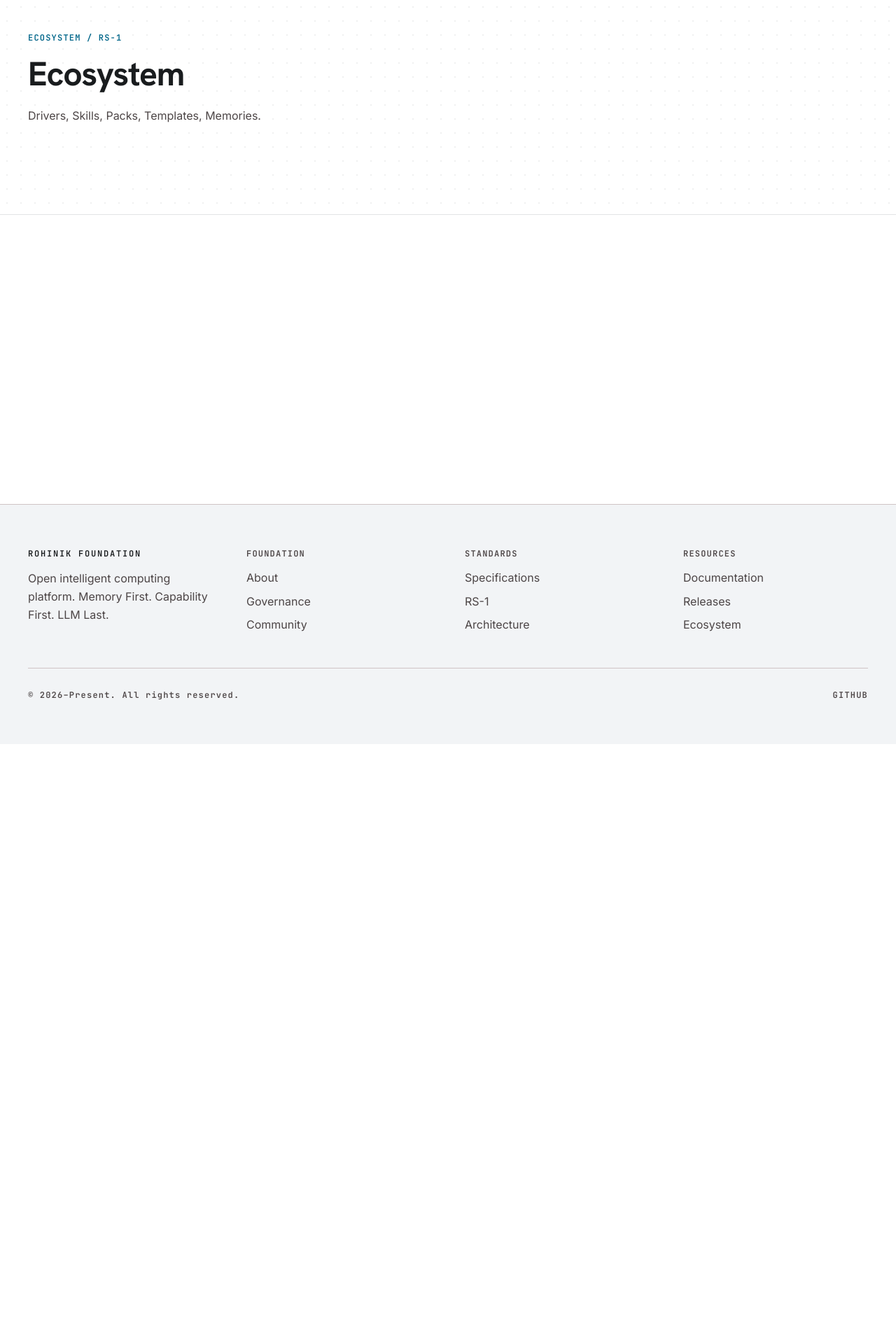
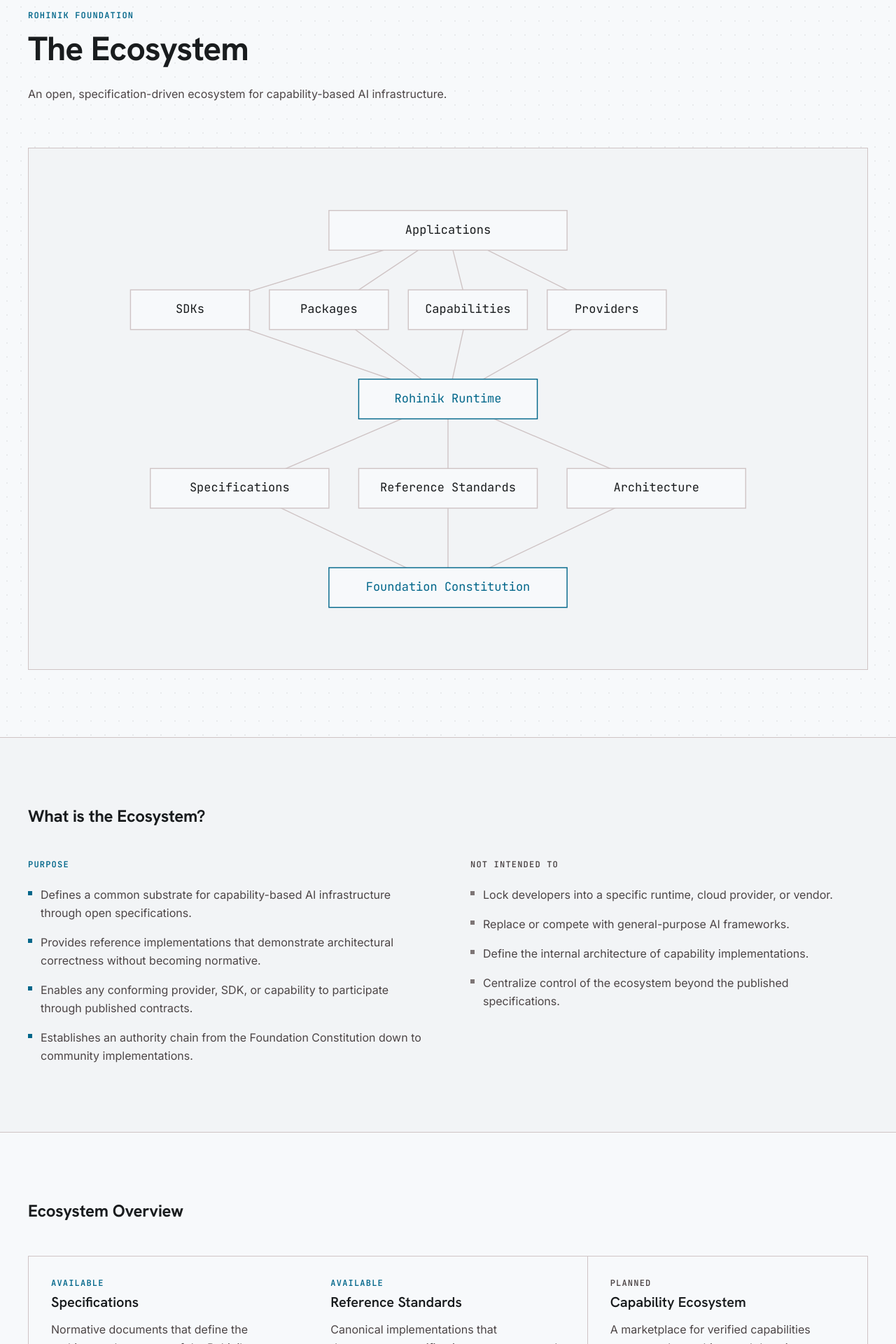
Before and after one commit to rohinik-org/rohinik.org, a Next.js app in the folder apps/website/: page /ecosystem in a window 1280 px wide. Shown: the part 80-2000 px from the top of the page at 70% size. Before the commit the page ends 1143 px from the top, so only its background shows below. Built offline with nearby package versions, Linux system fonts and the light colour scheme.

Commit message:
feat(ecosystem): add /ecosystem page composition

```diff
--- a/apps/website/app/ecosystem/page.tsx
+++ b/apps/website/app/ecosystem/page.tsx
@@ -1,14 +1,40 @@
 import type { Metadata } from 'next';
-import { PageShell } from '@/components/layout/PageShell';
+import { EcosystemHero } from '@/components/ecosystem/EcosystemHero';
+import { EcosystemIntroduction } from '@/components/ecosystem/EcosystemIntroduction';
+import { EcosystemOverviewGrid } from '@/components/ecosystem/EcosystemOverviewGrid';
+import { EcosystemPrinciples } from '@/components/ecosystem/EcosystemPrinciples';
+import { FoundationArchitecture } from '@/components/ecosystem/FoundationArchitecture';
+import { ReferenceStandardsSection } from '@/components/ecosystem/ReferenceStandardsSection';
+import { CapabilityEcosystem } from '@/components/ecosystem/CapabilityEcosystem';
+import { ProviderEcosystem } from '@/components/ecosystem/ProviderEcosystem';
+import { DeveloperTooling } from '@/components/ecosystem/DeveloperTooling';
+import { SDKSection } from '@/components/ecosystem/SDKSection';
+import { CommunitySection } from '@/components/ecosystem/CommunitySection';
+import { RoadmapSection } from '@/components/ecosystem/RoadmapSection';
+import { GetInvolvedSection } from '@/components/ecosystem/GetInvolvedSection';
 
-export const metadata: Metadata = { title: 'Ecosystem' };
+export const metadata: Metadata = {
+  title: 'Ecosystem — Rohinik Foundation',
+  description:
+    'An open, specification-driven ecosystem for capability-based AI infrastructure. Specifications, Reference Standards, SDKs, Capabilities, Providers, and Tooling.',
+};
 
 export default function EcosystemPage() {
   return (
-    <PageShell
-      label="ECOSYSTEM / RS-1"
-      title="Ecosystem"
-      description="Drivers, Skills, Packs, Templates, Memories."
-    />
+    <>
+      <EcosystemHero />
+      <EcosystemIntroduction />
+      <EcosystemOverviewGrid />
+      <EcosystemPrinciples />
+      <FoundationArchitecture />
+      <ReferenceStandardsSection />
+      <CapabilityEcosystem />
+      <ProviderEcosystem />
+      <DeveloperTooling />
+      <SDKSection />
+      <CommunitySection />
+      <RoadmapSection />
+      <GetInvolvedSection />
+    </>
   );
 }
```
